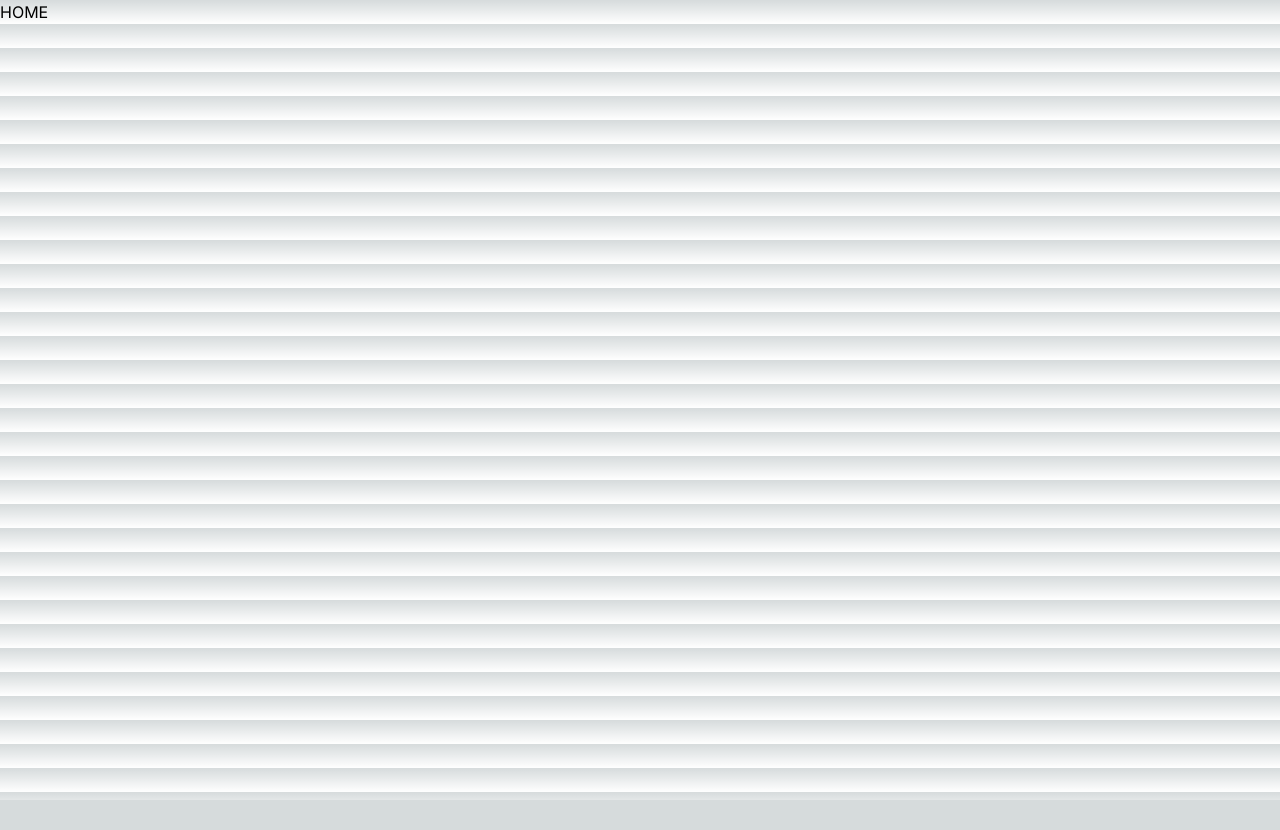
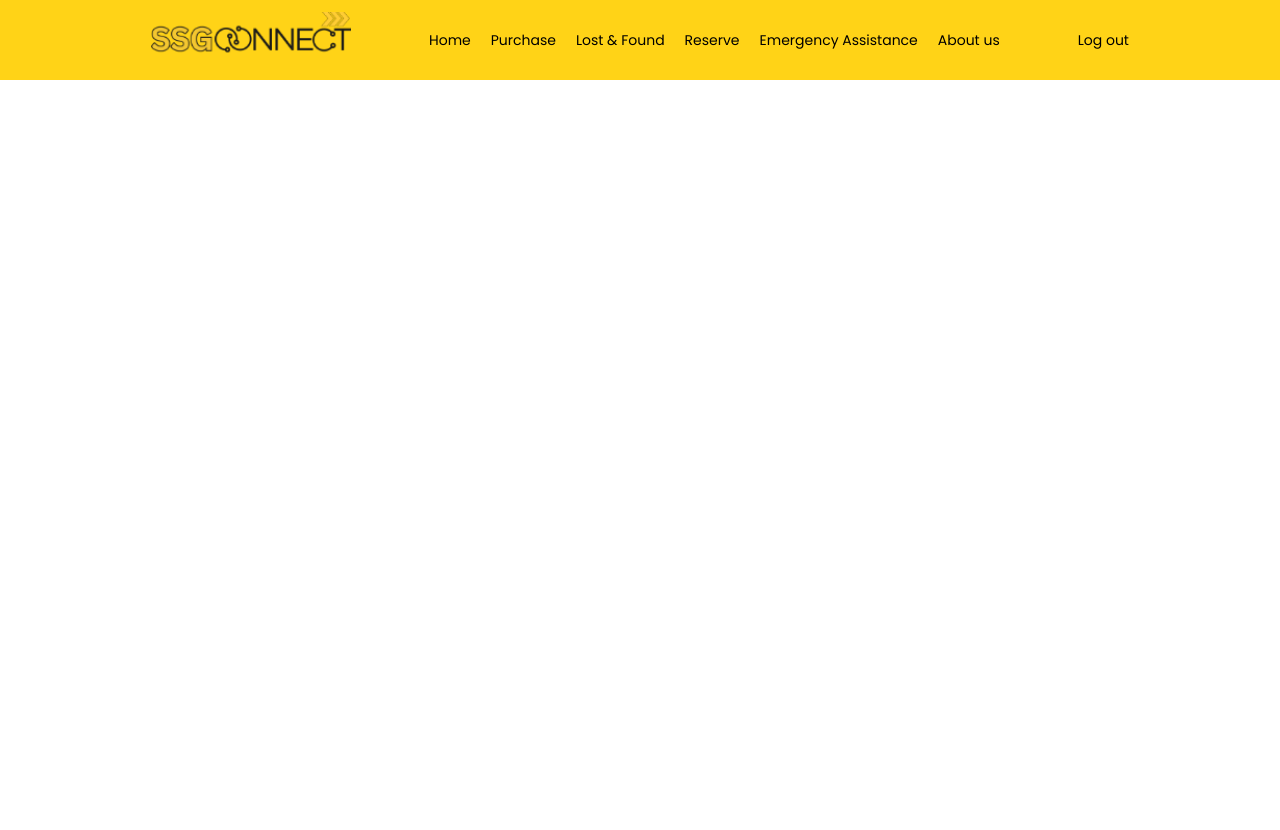
Before and after one commit to Aybaaan1/capstone, a Next.js app: page / in a window 1280 px wide. Shown: the top 830 px of the page. Before the commit the page ends 800 px from the top, so only its background shows below. Built offline with nearby package versions, Linux system fonts and the light colour scheme.

Commit message:
Homepage: Created the nav bar

```diff
--- /dev/null
+++ b/app/_components/Button.jsx
@@ -0,0 +1,5 @@
+export default function Button({bgColor, txtColor, paddingX, paddingY, children }){
+    return (
+        <button className={`bg-${bgColor} text-sm text-${txtColor? txtColor: "white"} px-${paddingX} py-${paddingY} rounded-2xl`}>{children}</button>
+    )
+}
--- /dev/null
+++ b/app/_components/Navbar.jsx
@@ -0,0 +1,20 @@
+import Image from "next/image";
+import Button from "./Button";
+
+export default function Navbar(){
+    const navs = [
+        { path: "Home", href:"/" }, { path: "Purchase", href:"/" }, { path: "Lost & Found", href:"/" }, { path: "Reserve", href:"/" }, { path: "Emergency Assistance", href:"/" }, { path: "About us", href:"/" }
+    ]
+
+    return (
+        <div className="w-full h-20 bg-[rgb(255,211,23)] flex items-center justify-around px-28">
+
+            <Image src="/imgs/ssglogo.png" height={200} width={200}/>
+            <nav className="flex items-center justify-between gap-5">
+                {navs.map((nav) => <a className="text-sm text-black" href={nav.href}>{nav.path}</a> )}
+            </nav>
+
+            <Button bgColor="black" txtColor="white" paddingX="3" paddingY="2" >Log out</Button>
+        </div>
+    )
+}
--- a/app/layout.jsx
+++ b/app/layout.jsx
@@ -1,7 +1,13 @@
-import { Inter } from "next/font/google";
+import { Poppins } from "next/font/google";
+import Navbar from "./_components/Navbar";
 import "./globals.css";
 
-const inter = Inter({ subsets: ["latin"] });
+const poppins = Poppins({
+  subsets: ["latin"],
+  display: "swap",
+  variable: "--font-poppins",
+  weight: ["100", "200", "300", "400", "500", "600", "700", "800", "900"],
+});
 
 export const metadata = {
   title: "Create Next App",
@@ -11,7 +17,10 @@ export const metadata = {
 export default function RootLayout({ children }) {
   return (
     <html lang="en">
-      <body className={inter.className}>{children}</body>
+      <body className={poppins.className}>
+      <Navbar/>
+      {children}
+      </body>
     </html>
   );
 }
--- a/app/page.jsx
+++ b/app/page.jsx
@@ -1,5 +1,6 @@
 export default function Home(){
     return (
-        <div>HOME</div>
+        <div className="h-screen w-full bg-white">
+        </div>
     )
 }
```
Also changed, not shown: public/imgs/ssglogo.png (added).
